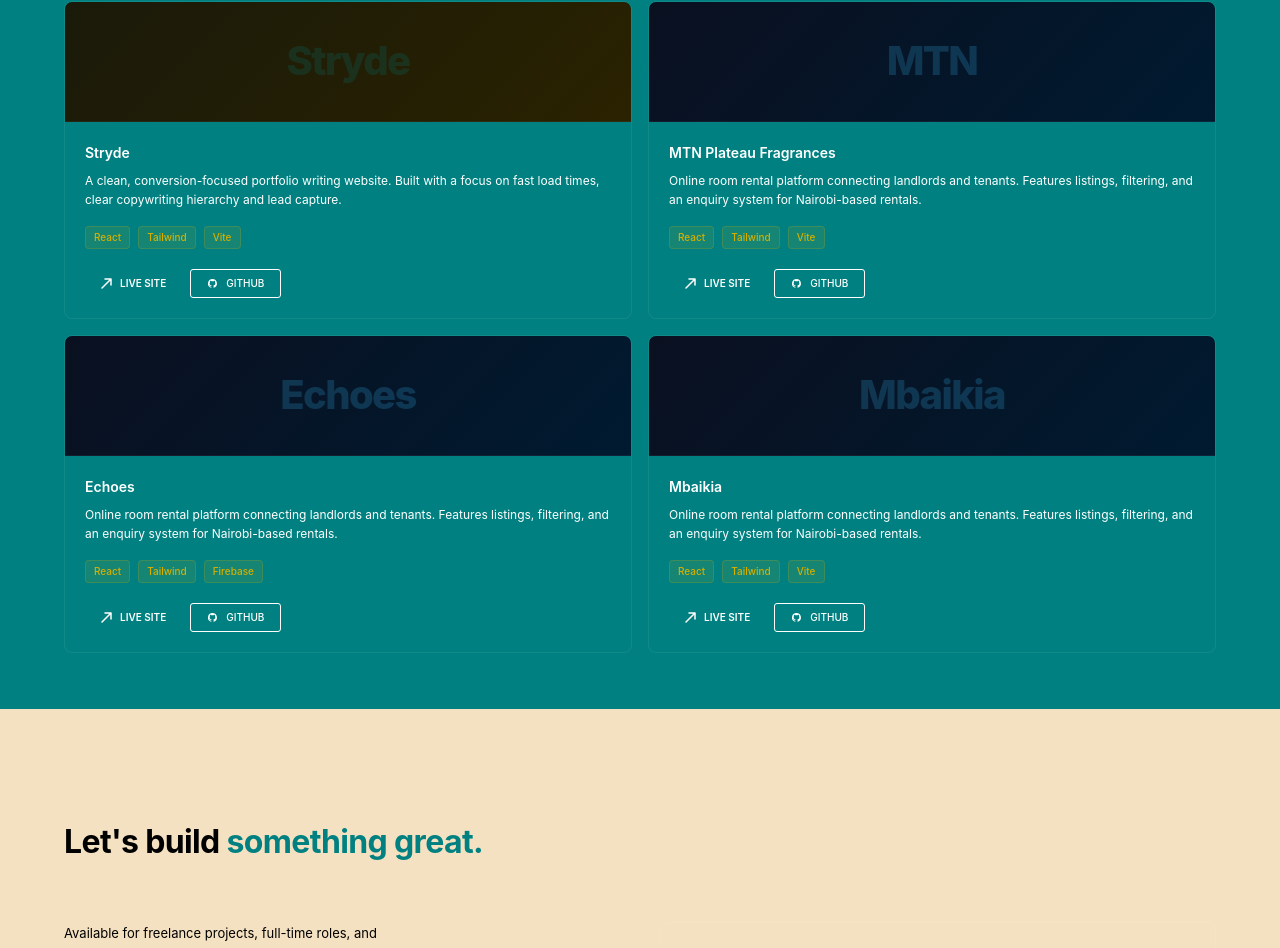
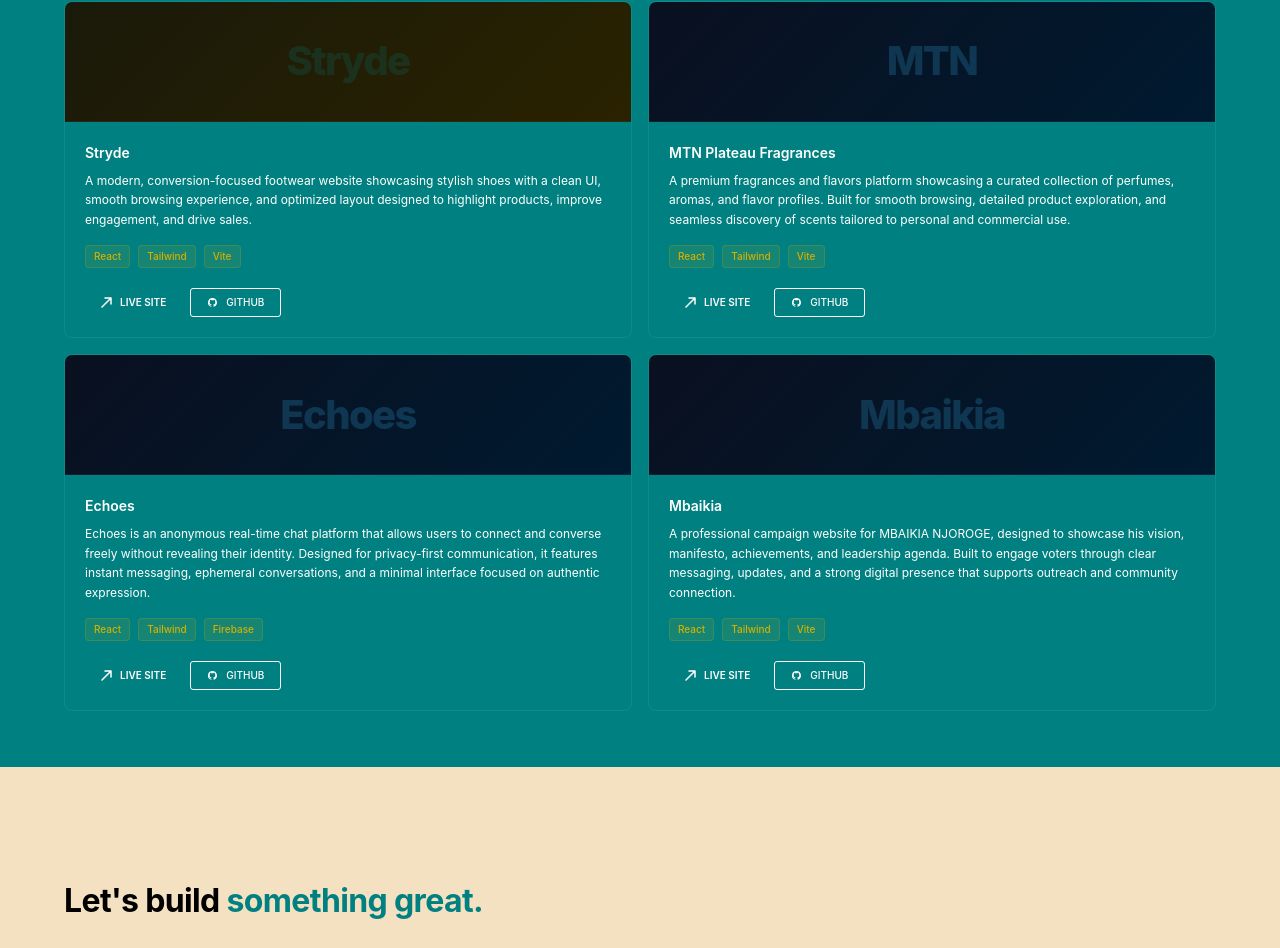
Before and after one commit to Blindtroop/lance, a React (Vite) app: page / in a window 1280 px wide. Shown: the part 2045-2993 px from the top of the page. Built offline with nearby package versions, Linux system fonts and the light colour scheme.

Commit message:
updated project section

```diff
--- a/package.json
+++ b/package.json
@@ -19,6 +19,7 @@
     "motion": "^12.40.0",
     "react": "^19.2.6",
     "react-dom": "^19.2.6",
+    "react-ga4": "^3.0.1",
     "react-icons": "^5.6.0",
     "react-router-dom": "^7.17.0"
   },
--- a/src/App.jsx
+++ b/src/App.jsx
@@ -6,10 +6,57 @@
 import Projects from './assets/projects/projects'
 import Contact from './assets/contact/contact'
 import Footer from './assets/footer/footer'
+import ReactGA from "react-ga4";
+import { useEffect } from "react";
+
+const TRACKING_ID = "G-40TF77F49R";
+
+// Initialize Google Analytics
+ReactGA.initialize(TRACKING_ID);
+
+const TrackPageViews = () => {
+  useEffect(() => {
+    ReactGA.send({ hitType: "pageview", page: window.location.pathname });
+  }, []);
+
+  return null;
+};
 
 function App() {
+  // Track button clicks (e.g. home CTA)
+  useEffect(() => {
+    const trackButtonClick = () => {
+      ReactGA.event({
+        category: 'User',
+        action: 'Clicked Button',
+        label: 'home',
+      });
+    };
+
+    const button = document.getElementById('home');
+    if (button) {
+      button.addEventListener('click', trackButtonClick);
+    }
+
+    return () => {
+      if (button) {
+        button.removeEventListener('click', trackButtonClick);
+      }
+    };
+  }, []);
+
+  // Track site load
+  useEffect(() => {
+    ReactGA.event({
+      category: 'User',
+      action: 'Loaded Site',
+      label: 'User Loaded Site',
+    });
+  }, []);
+
   return (
     <>
+      <TrackPageViews />
       <div className="App">
         <Navbar />
         <Hero />
@@ -20,7 +67,7 @@
         <Footer />
       </div>
     </>
-  )
+  );
 }
 
-export default App
+export default App;
--- a/src/assets/projects/projects.jsx
+++ b/src/assets/projects/projects.jsx
@@ -3,8 +3,7 @@
 const projects = [
   {
     title:       "Stryde",
-    description: "A clean, conversion-focused portfolio writing website. Built with a focus on fast load times, clear copywriting hierarchy and lead capture.",
-    tags:        ["React", "Tailwind", "Vite"],
+    description: "A modern, conversion-focused footwear website showcasing stylish shoes with a clean UI, smooth browsing experience, and optimized layout designed to highlight products, improve engagement, and drive sales.",    tags:        ["React", "Tailwind", "Vite"],
     live:        "https://stryde-shoes.vercel.app/",
     github:      "https://github.com/Blindtroop/stryde",
     gradient:    "linear-gradient(135deg, #1a1a0a 0%, #2a2200 100%)",
@@ -13,8 +12,7 @@
   },
   {
     title:       "MTN Plateau Fragrances",
-    description: "Online room rental platform connecting landlords and tenants. Features listings, filtering, and an enquiry system for Nairobi-based rentals.",
-    tags:        ["React", "Tailwind","Vite"],
+    description: "A premium fragrances and flavors platform showcasing a curated collection of perfumes, aromas, and flavor profiles. Built for smooth browsing, detailed product exploration, and seamless discovery of scents tailored to personal and commercial use.",    tags:        ["React", "Tailwind","Vite"],
     live:        "https://mtnplateau.com/",
     github:      "https://github.com/Blindtroop/mtn",
     gradient:    "linear-gradient(135deg, #0a1020 0%, #001a30 100%)",
@@ -24,8 +22,7 @@
 
    {
     title:       "Echoes",
-    description: "Online room rental platform connecting landlords and tenants. Features listings, filtering, and an enquiry system for Nairobi-based rentals.",
-    tags:        ["React", "Tailwind", "Firebase"],
+    description: "Echoes is an anonymous real-time chat platform that allows users to connect and converse freely without revealing their identity. Designed for privacy-first communication, it features instant messaging, ephemeral conversations, and a minimal interface focused on authentic expression.",    tags:        ["React", "Tailwind", "Firebase"],
     live:        "https://myechoesapp.vercel.app/",
     github:      "https://github.com/Blindtroop/echoes",
     gradient:    "linear-gradient(135deg, #0a1020 0%, #001a30 100%)",
@@ -35,8 +32,7 @@
 
    {
     title:       "Mbaikia",
-    description: "Online room rental platform connecting landlords and tenants. Features listings, filtering, and an enquiry system for Nairobi-based rentals.",
-    tags:        ["React", "Tailwind","Vite"],
+    description: "A professional campaign website for MBAIKIA NJOROGE, designed to showcase his vision, manifesto, achievements, and leadership agenda. Built to engage voters through clear messaging, updates, and a strong digital presence that supports outreach and community connection.",    tags:        ["React", "Tailwind","Vite"],
     live:        "https://mbaikia.vercel.app/",
     github:      "https://github.com/Blindtroop/mbaikia",
     gradient:    "linear-gradient(135deg, #0a1020 0%, #001a30 100%)",
```
Also changed, not shown: 1 other file (tests, documents, lock files or other folders).
